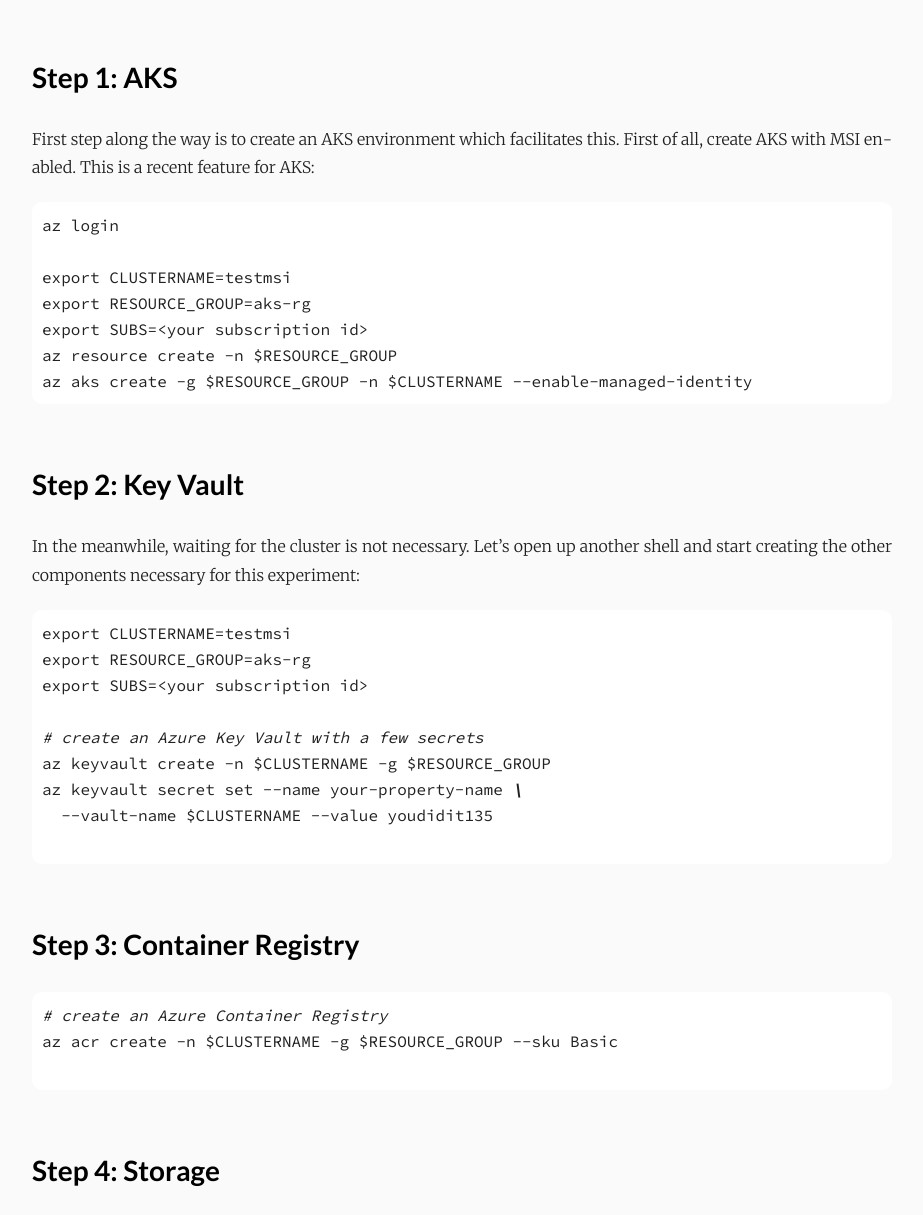
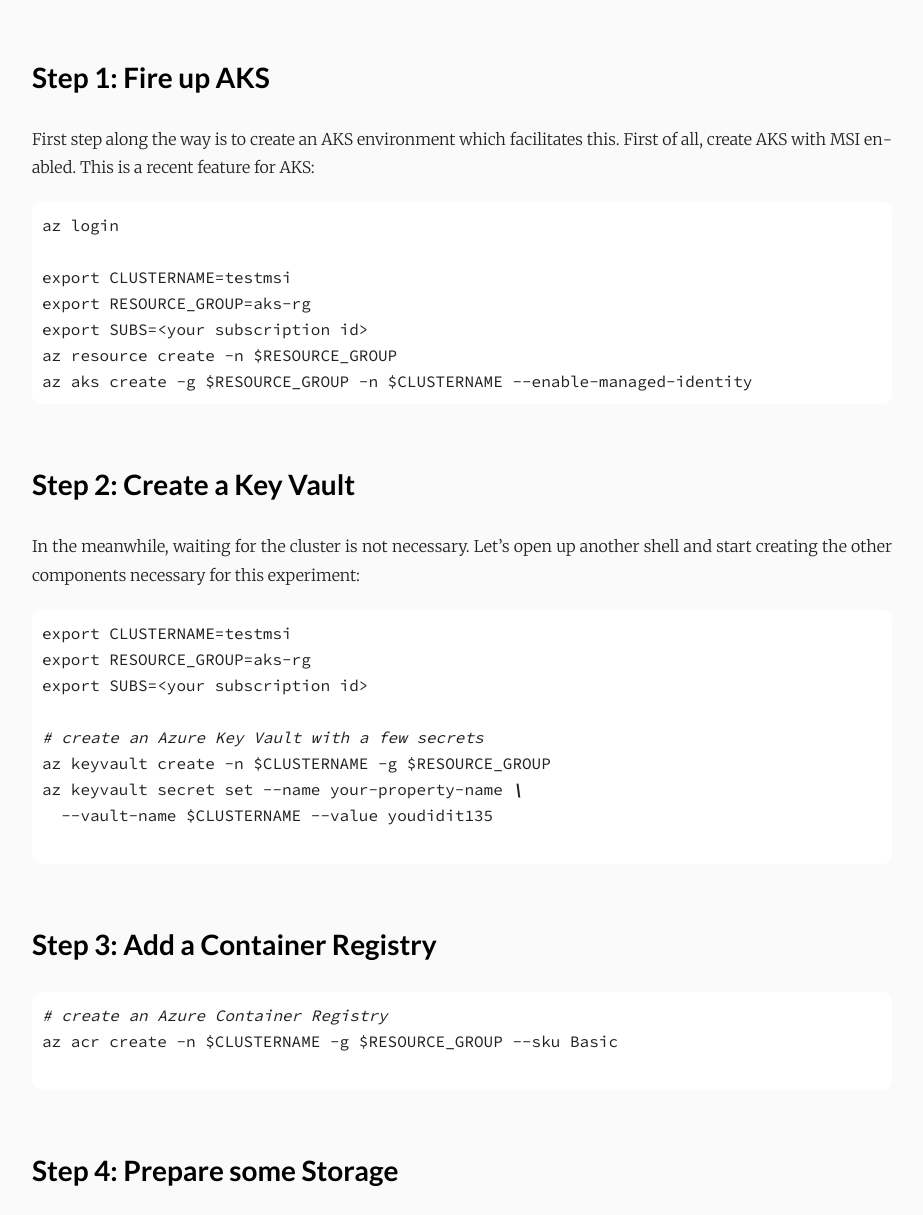
Before and after one commit to aristosvo/aristosvo.github.io, a plain HTML site: page posts/aks-with-msi-for-your-java-services/index.html in a window 1280 px wide. Shown: the part 2588-3803 px from the top of the page, without its empty margins (178-1101 px from the left). Drawn offline with nearby package versions, Linux system fonts and the light colour scheme.

Commit message:
rebuilding site Wed Apr  8 10:58:55 CEST 2020

```diff
--- a/posts/aks-with-msi-for-your-java-services/index.html
+++ b/posts/aks-with-msi-for-your-java-services/index.html
@@ -174,7 +174,7 @@ mvn -version
 
 <span style="font-style:italic"># install docker credential helper for acr/linux</span>
 curl -L https://aka.ms/acr/installaad/bash | /bin/bash
-</code></pre></div><h2 id="step-1-aks">Step 1: AKS</h2>
+</code></pre></div><h2 id="step-1-fire-up-aks">Step 1: Fire up AKS</h2>
 <p>First step along the way is to create an AKS environment which facilitates this. First of all, create AKS with MSI enabled. This is a recent feature for AKS:</p>
 <div class="highlight"><pre style="background-color:#fff;-moz-tab-size:4;-o-tab-size:4;tab-size:4"><code class="language-bash" data-lang="bash">az login
 
@@ -183,7 +183,7 @@ export RESOURCE_GROUP=aks-rg
 export SUBS=&lt;your subscription id&gt;
 az resource create -n $RESOURCE_GROUP
 az aks create -g $RESOURCE_GROUP -n $CLUSTERNAME --enable-managed-identity
-</code></pre></div><h2 id="step-2-key-vault">Step 2: Key Vault</h2>
+</code></pre></div><h2 id="step-2-create-a-key-vault">Step 2: Create a Key Vault</h2>
 <p>In the meanwhile, waiting for the cluster is not necessary. Let&rsquo;s open up another shell and start creating the other components necessary for this experiment:</p>
 <div class="highlight"><pre style="background-color:#fff;-moz-tab-size:4;-o-tab-size:4;tab-size:4"><code class="language-bash" data-lang="bash">export CLUSTERNAME=testmsi
 export RESOURCE_GROUP=aks-rg
@@ -194,11 +194,11 @@ az keyvault create -n $CLUSTERNAME -g $RESOURCE_GROUP
 az keyvault secret set --name your-property-name <span style="font-weight:bold;font-style:italic">\
 </span><span style="font-weight:bold;font-style:italic"></span>  --vault-name $CLUSTERNAME --value youdidit135
 
-</code></pre></div><h2 id="step-3-container-registry">Step 3: Container Registry</h2>
+</code></pre></div><h2 id="step-3-add-a-container-registry">Step 3: Add a Container Registry</h2>
 <div class="highlight"><pre style="background-color:#fff;-moz-tab-size:4;-o-tab-size:4;tab-size:4"><code class="language-bash" data-lang="bash"><span style="font-style:italic"># create an Azure Container Registry</span>
 az acr create -n $CLUSTERNAME -g $RESOURCE_GROUP --sku Basic
 
-</code></pre></div><h2 id="step-4-storage">Step 4: Storage</h2>
+</code></pre></div><h2 id="step-4-prepare-some-storage">Step 4: Prepare some Storage</h2>
 <div class="highlight"><pre style="background-color:#fff;-moz-tab-size:4;-o-tab-size:4;tab-size:4"><code class="language-bash" data-lang="bash"><span style="font-style:italic"># create Blob Storage in an Azure Storage Account</span>
 az storage account create -n <span style="font-style:italic">&#34;</span><span style="font-weight:bold;font-style:italic">${</span>CLUSTERNAME<span style="font-weight:bold;font-style:italic">}</span><span style="font-style:italic">sa&#34;</span> -g $RESOURCE_GROUP --sku Standard_LRS
 az storage container create -n <span style="font-style:italic">&#34;blobs&#34;</span> --account-name <span style="font-style:italic">&#34;</span><span style="font-weight:bold;font-style:italic">${</span>CLUSTERNAME<span style="font-weight:bold;font-style:italic">}</span><span style="font-style:italic">sa&#34;</span> --auth-mode login
```
